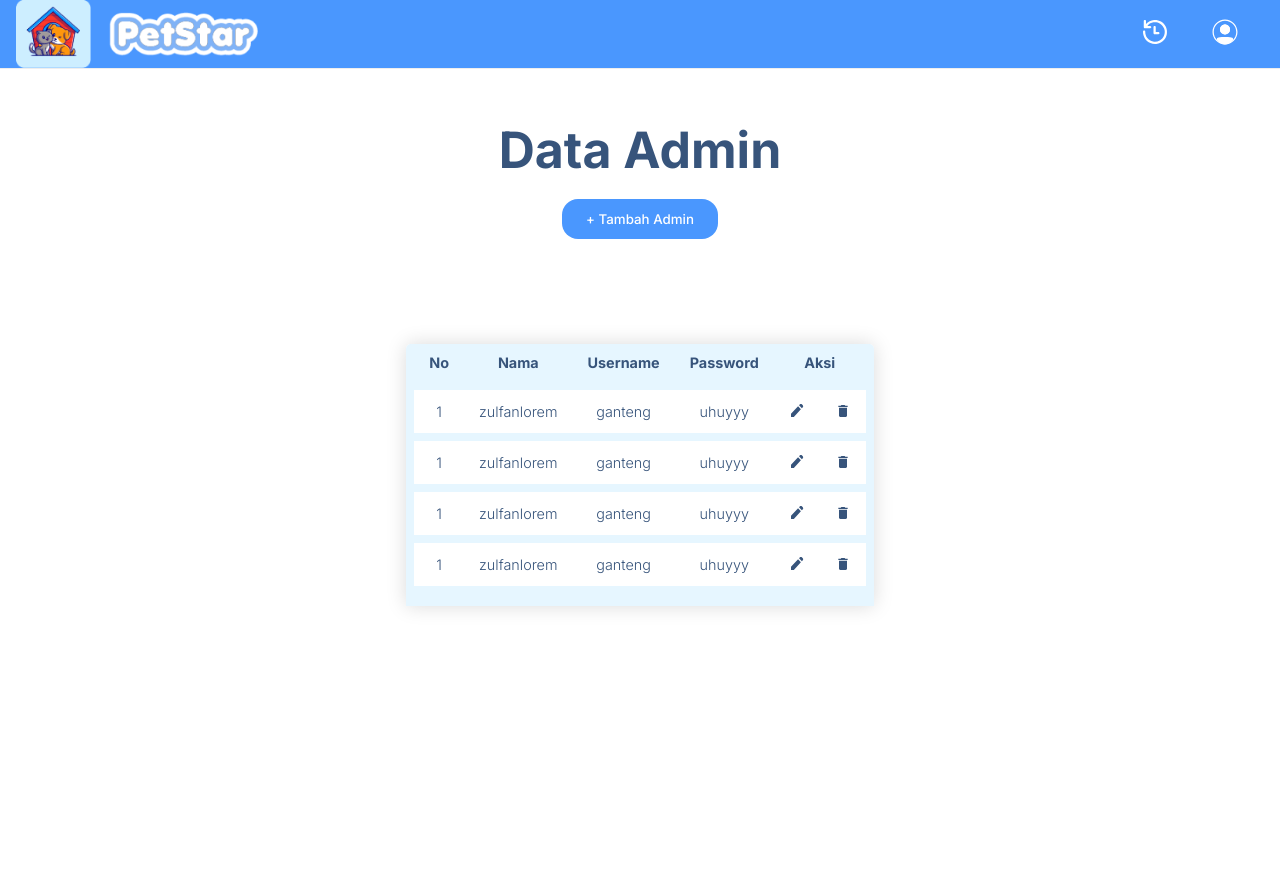
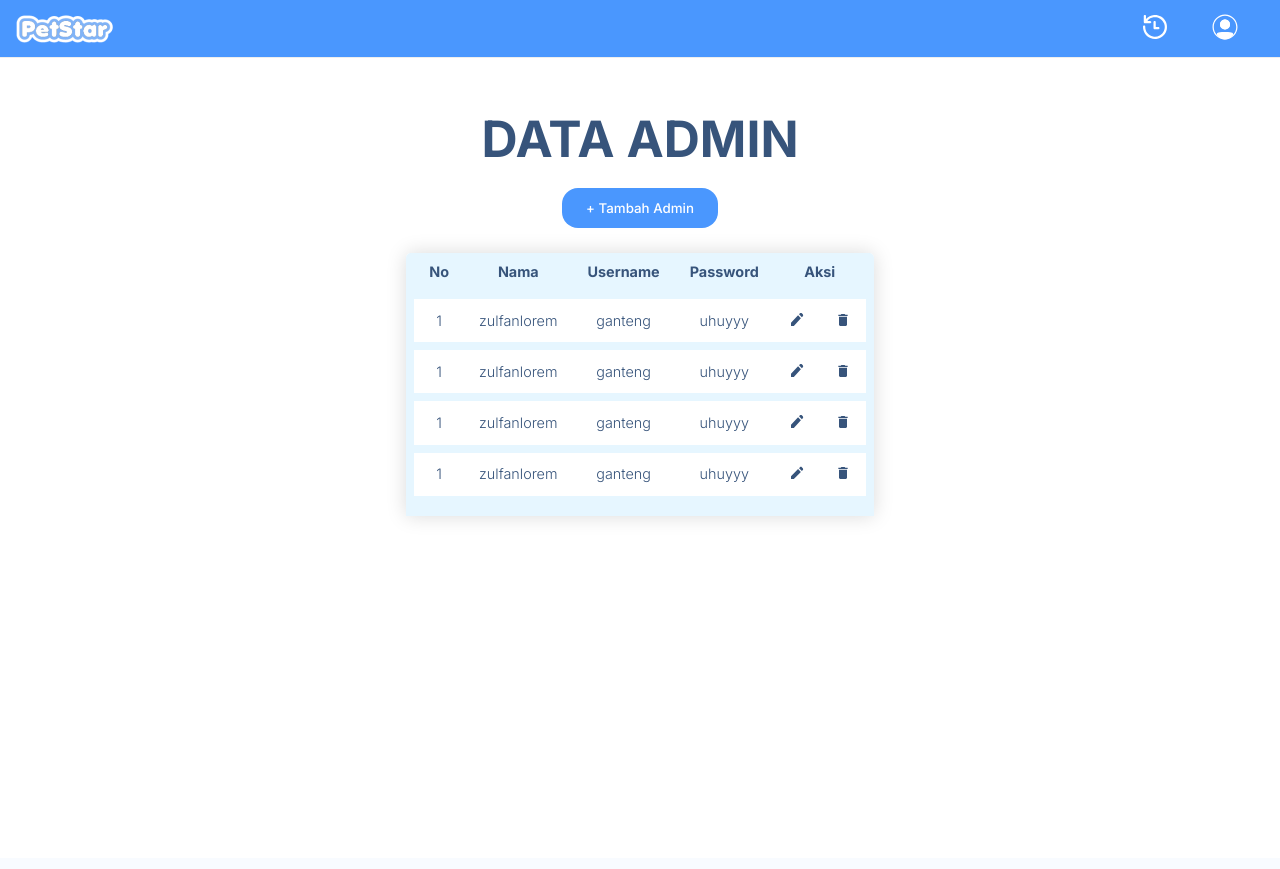
Before and after one commit to daffaasha/UAS-PBP, a PHP site: page /admin.php in a window 1280 px wide. After the commit the page ends 520 px from the top, so only its background shows below. Run offline with PHP 8.4, Linux system fonts and the light colour scheme.

Commit message:
admin.php fix

```diff
--- a/front/admin.php
+++ b/front/admin.php
@@ -23,7 +23,7 @@
     <header>
         <nav>
             <div class="logo">
-                <img src="img/logo.png" alt="" class="logo-kotak" width="25%">
+                <!-- <img src="img/logo.png" alt="" class="logo-kotak" width="25%"> -->
                 <img src="img/petstar.png" alt="" width="50%">
             </div>
             <div class="menu">
@@ -35,11 +35,13 @@
         </nav>
     </header>
     <main>
-        <div class="container">
+        <!-- <div class="container">
             <h1>Data Admin</h1>
             <button type="submit" class="add">+ Tambah Admin</button>
-        </div>
+        </div> -->
         <div class="container">
+             <h1>DATA ADMIN</h1>
+            <button type="submit" class="add">+ Tambah Admin</button>
             <table class="content-table">
                 <thead>
                     <tr>
```
